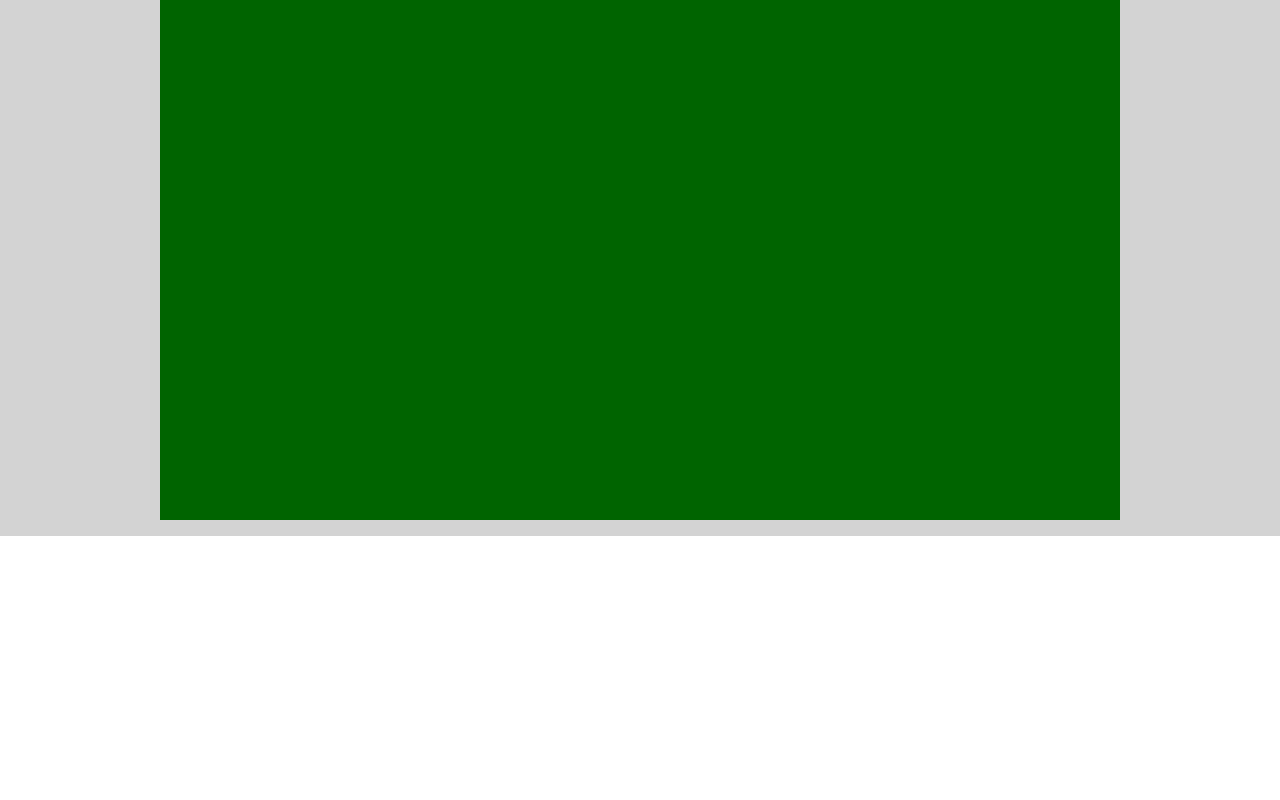
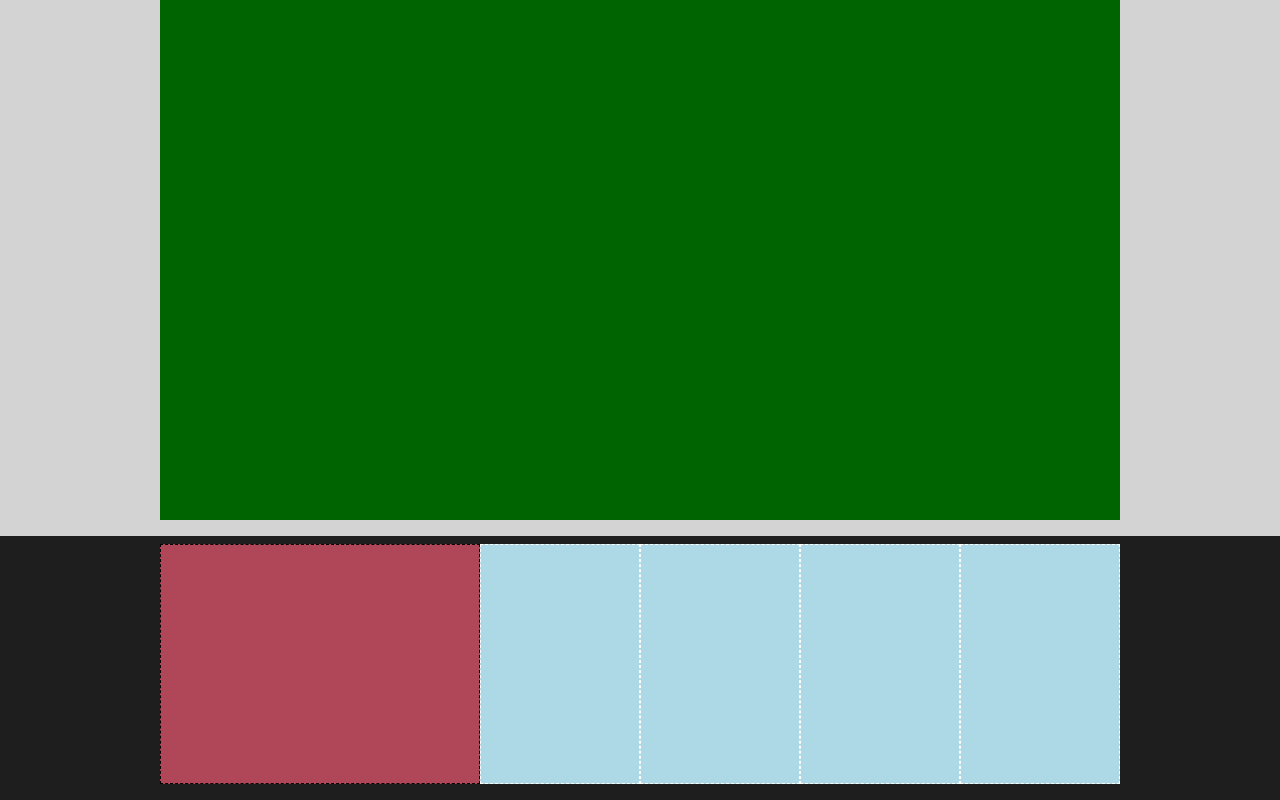
Before and after one commit to PaoloMarzocchi/htmlcss-struttura-discord, a plain HTML site: page index.html in a window 1280 px wide. Shown: the part 1552-2352 px from the top of the page. Before the commit the page ends 2088 px from the top, so only its background shows below. Drawn offline with Linux system fonts and the light colour scheme.

Commit message:
add first footer section

```diff
--- a/assets/css/style.css
+++ b/assets/css/style.css
@@ -75,3 +75,27 @@ body {
     width: 60rem;
     height: 40rem;
 }
+
+.frst-foot-container{
+    background-color: rgb(31, 30, 30);
+    display: flex;
+    justify-content: center;
+    align-items: center;
+    padding-top: 0.5rem;
+    padding-bottom: 1rem;
+    margin: auto;
+}
+
+.dark-pink{
+    background-color: rgb(175, 71, 88);
+    width: 20rem;
+    height: 15rem;
+    border: 1px dashed black;
+}
+
+.light-blue{
+    background-color: lightblue;
+    width: 10rem;
+    height: 15rem;
+    border: 1px dashed white;
+}
--- a/index.html
+++ b/index.html
@@ -51,10 +51,18 @@
 
             </div>
         </div>
+     </main>
+    <!-- /.site_main -->
+    <footer class="site_footer">
+        <div class="frst-foot-container">
+            <div class="dark-pink"></div>
+            <div class="light-blue"></div>
+            <div class="light-blue"></div>
+            <div class="light-blue"></div>
+            <div class="light-blue"></div>
+        </div>
 
-    </main>
-    <!-- /.site_main -->
-    <footer class="site_footer"></footer>
+    </footer>
     <!-- /.site_footer -->
 </body>
 
```
